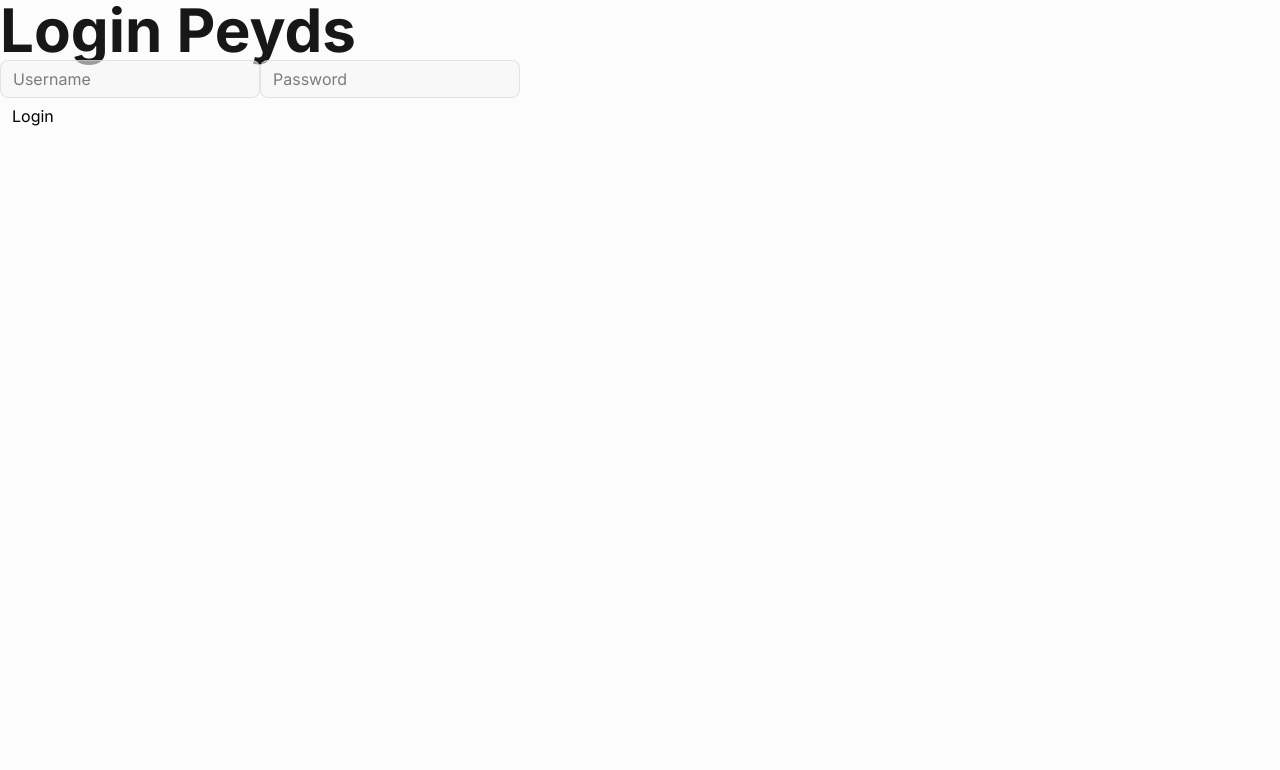
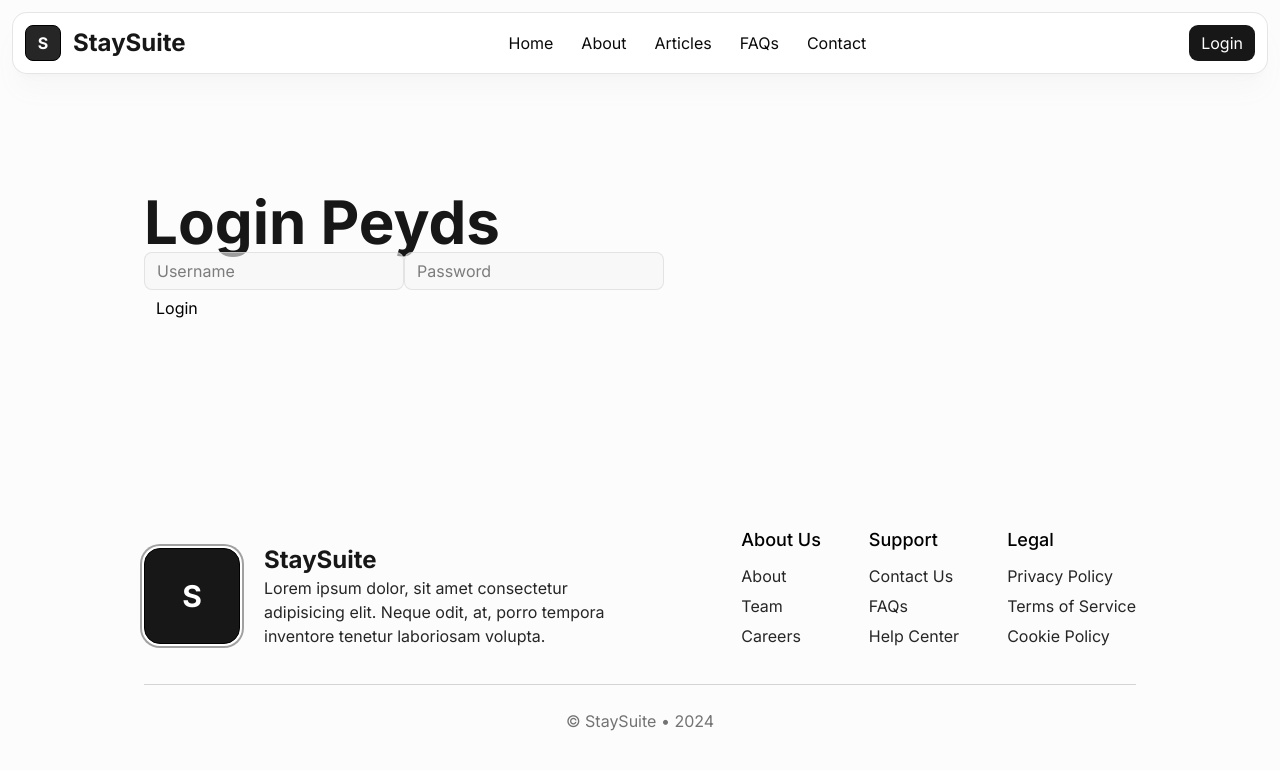
Before and after one commit to fwedwicc/kms, a React (Vite) app in the folder frontend/: page /login in a window 1280 px wide. Shown: the top 770 px of the page. Built offline with nearby package versions, Linux system fonts and the light colour scheme; no server answers.

Commit message:
Add Footer component and enhance navigation; improve layout and animations in various components

```diff
--- a/frontend/src/App.jsx
+++ b/frontend/src/App.jsx
@@ -2,7 +2,7 @@ import React from 'react'
 import { BrowserRouter, Routes, Route } from 'react-router-dom'
 import { Login, Home, Admin, ArticlePage } from './pages'
 import { Contact, FAQs, Article } from './components/admin'
-import { Nav } from './components/ui'
+import { Nav, Footer } from './components/ui'
 import Auth from './routes/Auth'
 
 const App = () => {
@@ -13,13 +13,13 @@ const App = () => {
         <Route path="/" element={<Home />} />
         <Route path="/article/:id" element={<ArticlePage />} />
         <Route path="/login" element={<Login />} />
-
         <Route path="/admin" element={<Auth><Admin /></Auth>}>
           <Route path="contact" element={<Contact />} />
           <Route path="faqs" element={<FAQs />} />
           <Route path="article" element={<Article />} />
         </Route>
       </Routes>
+      <Footer />
     </div>
   )
 }
--- a/frontend/src/components/guest/Article.jsx
+++ b/frontend/src/components/guest/Article.jsx
@@ -2,7 +2,7 @@ import React, { useEffect, useState } from 'react'
 import { Link } from 'react-router-dom'
 import { motion, AnimatePresence } from 'framer-motion'
 import { Badge, Button } from '../ui'
-import { HiOutlineLightBulb } from "react-icons/hi"
+import { HiOutlineLightBulb, HiOutlineArrowRight } from "react-icons/hi"
 import api from '../../utils/api'
 
 const SERVER_URL = import.meta.env.VITE_SERVER_URL
@@ -52,7 +52,7 @@ const Article = () => {
 
 
   return (
-    <section id='article' className='rounded-xl lg:px-36 md:px-12 gap-4 px-4 p-4 md:p-14'>
+    <section id='article' className='lg:px-36 md:px-12 gap-4 px-4 p-4 md:p-14'>
       {/* Headings */}
       <Badge variant='default' styles='mb-2'>
         <HiOutlineLightBulb className='size-4' />
@@ -71,25 +71,47 @@ const Article = () => {
           className="mt-8 grid md:grid-cols-3 grid-cols-1 gap-5"
         >
           {currentArticle.map((article) => (
-            <Link to={`/article/${article._id}`} className='px-5 py-4 space-y-2.5 border border-neutral-200 bg-neutral-50 hover:bg-neutral-100 rounded-2xl transition duration-300 ease-in-out' key={article._id}>
+            <Link to={`/article/${article._id}`} className='p-2.5 border border-neutral-200 bg-neutral-50 hover:bg-neutral-100 rounded-2xl transition duration-300 ease-in-out' key={article._id}>
               {/* Article Image */}
-              {article.image ? (
-                <div className='mt-2 border border-neutral-300 relative h-56 rounded-lg overflow-hidden'>
+              {/* {article.image ? (
+                <div className='border border-neutral-300 relative h-56 rounded-lg overflow-hidden'>
                   <img
                     src={`${SERVER_URL}${article.image}`}
                     alt={article.title}
                     className="absolute w-full h-full object-cover"
                   />
                 </div>
-              ) : <div className='mt-2 border border-neutral-300 w-full h-56 rounded-lg'>
+              ) : <div className='border border-neutral-300 w-full h-56 rounded-lg'>
                 no imeyds to
-              </div>}
+              </div>} */}
+              {/* Placeholder Image */}
+              <div className='border border-neutral-300 relative h-56 rounded-lg overflow-hidden'>
+                <img src="https://placehold.co/30x30" alt="Placeholder Image" className='absolute w-full h-full object-cover' />
+              </div>
               {/* Article Infos */}
-              <h4 className='break-all line-clamp-2 text-2xl font-medium'>{article.title}</h4>
-              <p className='break-all line-clamp-4'>{article.body}</p>
-              <div>
-                <p>Tags: {article.tags}</p>
-                Read More
+              <div className='space-y-2.5 p-4'>
+                <h4 className='break-all line-clamp-2 text-2xl font-medium'>{article.title}</h4>
+                <p className='break-all line-clamp-4'>{article.body}</p>
+                <div className='flex items-end justify-between gap-2 mt-6'>
+                  {/* Tags */}
+                  {/* <div className="flex flex-wrap gap-1">
+                  {article.tags?.split(' ').map((tag, index) => (
+                    <Badge key={index} variant='default'>
+                      {tag}
+                    </Badge>
+                  ))}
+                </div> */}
+                  {/* Date */}
+                  <p>
+                    {new Date(article.createdAt).toLocaleDateString('en-PH', {
+                      month: 'short', day: '2-digit', year: 'numeric'
+                    })}
+                  </p>
+                  <div className='flex items-center gap-[1px]'>
+                    <p className='text-nowrap'>Read More</p>
+                    <HiOutlineArrowRight className='size-4.5 -rotate-45 stroke-[1.5px] mt-1' />
+                  </div>
+                </div>
               </div>
             </Link>
           ))}
--- /dev/null
+++ b/frontend/src/components/ui/Footer.jsx
@@ -0,0 +1,73 @@
+import React from 'react'
+import { motion } from 'framer-motion'
+import { Link, useLocation } from 'react-router-dom'
+
+const Footer = () => {
+
+  const location = useLocation()
+
+  return (
+    <>
+      {!location.pathname.includes('/admin') && (
+        <motion.footer
+          initial={{ opacity: 0 }}
+          animate={{ opacity: 1 }}
+          exit={{ opacity: 0 }}
+          transition={{ duration: 0.5 }}
+          className='space-y-6 lg:px-36 md:px-12 gap-4 px-4 p-4 md:p-14'
+        >
+          {/* Start COntent */}
+          <div className='flex justify-between items-end pb-3'>
+            {/* Company Logo and Description */}
+            <div className='flex items-center gap-6'>
+              <div className='relative flex justify-center items-center size-24 ring-2 ring-neutral-400 ring-offset-2 bg-neutral-900 border rounded-2xl'>
+                <span className='text-white font-bold md:text-3xl text-2xl'>S</span>
+              </div>
+              <div>
+                <h5>StaySuite</h5>
+                <p className='max-w-sm'>Lorem ipsum dolor, sit amet consectetur adipisicing elit. Neque odit, at, porro tempora inventore tenetur laboriosam volupta.</p>
+              </div>
+            </div>
+            {/* Links */}
+            <div className='flex items-start gap-12'>
+              {[
+                {
+                  title: 'About Us',
+                  labels: ['About', 'Team', 'Careers'],
+                  links: ['https://sample1.com', 'https://sample2.com', 'https://sample3.com'],
+                },
+                {
+                  title: 'Support',
+                  labels: ['Contact Us', 'FAQs', 'Help Center'],
+                  links: ['https://sample1.com', 'https://sample2.com', 'https://sample3.com'],
+                },
+                {
+                  title: 'Legal',
+                  labels: ['Privacy Policy', 'Terms of Service', 'Cookie Policy'],
+                  links: ['https://sample1.com', 'https://sample2.com', 'https://sample3.com'],
+                }
+              ].map((item, index) => (
+                <div className='flex flex-col gap-2.5' key={index}>
+                  <span className='text-lg font-medium'>{item.title}</span>
+                  <div className='flex flex-col item-start gap-1.5'>
+                    {item.labels.map((label, index) => (
+                      <Link to={item.links[index]} key={index}>
+                        <p>{label}</p>
+                      </Link>
+                    ))}
+                  </div>
+                </div>
+              ))}
+            </div>
+          </div>
+          {/* End Content */}
+          <div className='flex justify-center items-start border-t border-neutral-300 pt-6'>
+            <span className='text-neutral-500'>© StaySuite • 2024</span>
+          </div>
+        </motion.footer>
+      )}
+    </>
+  )
+}
+
+export default Footer
--- a/frontend/src/components/ui/Nav.jsx
+++ b/frontend/src/components/ui/Nav.jsx
@@ -1,4 +1,5 @@
 import React from 'react'
+import { motion } from 'framer-motion'
 import { Link, useLocation } from 'react-router-dom'
 import { HiLogout } from "react-icons/hi"
 import { Button } from './index'
@@ -9,8 +10,14 @@ const Nav = () => {
 
   return (
     <>
-      {location.pathname === '/login' || location.pathname.includes('/admin') ? null : (
-        <nav className='fixed z-50 p-3 w-full flex justify-center items-center'>
+      {!location.pathname.includes('/admin') && (
+        <motion.nav
+          initial={{ opacity: 0 }}
+          animate={{ opacity: 1 }}
+          exit={{ opacity: 0 }}
+          transition={{ duration: 0.3, delay: 0.5 }}
+          className='fixed z-50 p-3 w-full flex justify-center items-center'
+        >
           <div className='w-full max-w-7xl flex items-center justify-between border border-neutral-300/60 shadow-xl shadow-neutral-400/5 bg-white p-3 rounded-[15px]'>
             {/* Start */}
             <div className='flex items-center gap-3'>
@@ -61,7 +68,7 @@ const Nav = () => {
               }
             </div>
           </div>
-        </nav>
+        </motion.nav>
       )}
     </>
   )
--- a/frontend/src/components/ui/index.js
+++ b/frontend/src/components/ui/index.js
@@ -3,6 +3,7 @@ import InputText from './InputText'
 import Button from './Button'
 import Nav from './Nav'
 import Spinner from './Spinner'
+import Footer from './Footer'
 
 export {
   Badge,
@@ -10,4 +11,5 @@ export {
   Button,
   Nav,
   Spinner,
+  Footer,
 }
--- a/frontend/src/pages/Home.jsx
+++ b/frontend/src/pages/Home.jsx
@@ -1,11 +1,8 @@
 import React from 'react'
 import { motion } from 'framer-motion'
-import { Link } from 'react-router-dom'
 import { FAQs, Contact, Article, Hero, About } from '../components/guest'
 
 const Home = () => {
-
-  const token = localStorage.getItem('token')
 
   return (
     <motion.div
--- a/frontend/src/pages/Login.jsx
+++ b/frontend/src/pages/Login.jsx
@@ -1,5 +1,5 @@
 import React, { useState } from 'react'
-import toast, { Toaster } from 'react-hot-toast'
+import { motion } from 'framer-motion'
 import { InputText, Button } from '../components/ui'
 import { useNavigate, Navigate } from 'react-router-dom'
 import API from '../utils/api.js'
@@ -37,8 +37,13 @@ const Login = () => {
   }
 
   return (
-    <div>
-      <Toaster position="bottom-right" reverseOrder={true} />
+    <motion.div
+      initial={{ opacity: 0 }}
+      animate={{ opacity: 1 }}
+      exit={{ opacity: 0 }}
+      transition={{ duration: 0.5 }}
+      className='lg:px-36 md:px-12 md:gap-8 gap-4 px-4 pt-48 pb-36'
+    >
       <h1>Login Peyds</h1>
       <form onSubmit={handleSubmit}>
         <InputText
@@ -56,7 +61,7 @@ const Login = () => {
         {error && <p className='text-red-500'>{error}</p>}
         <Button type='submit'>{loading ? 'Loading bhie...' : 'Login'}</Button>
       </form>
-    </div>
+    </motion.div>
   )
 }
 
```
